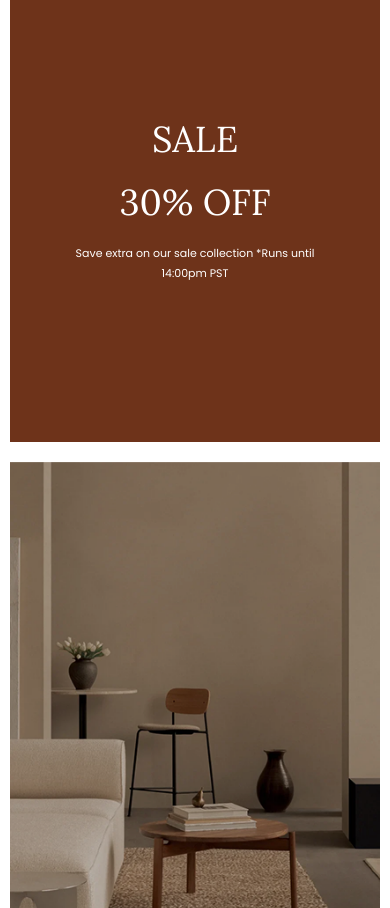
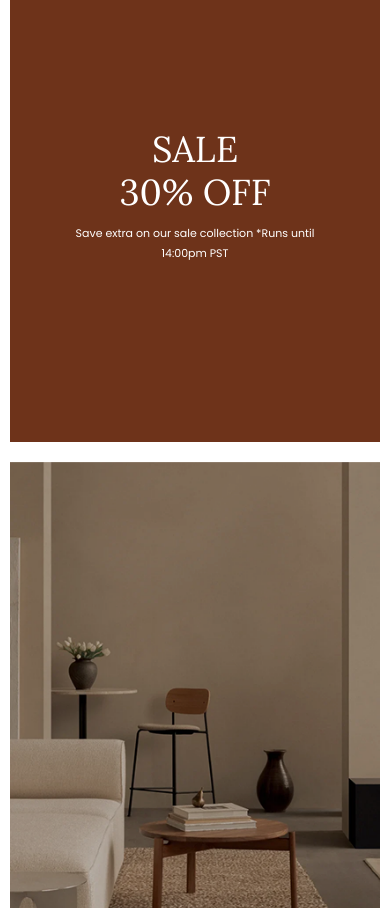
Before and after one commit to dangno1/orangy, a website: page index.html in a window 390 px wide. Shown: the part 3365-4273 px from the top of the page. Drawn offline with nearby package versions, Linux system fonts and the light colour scheme.

Commit message:
Orangy-responsive-banner: Update responsive banner

```diff
--- a/src/scss/banner.scss
+++ b/src/scss/banner.scss
@@ -50,7 +50,18 @@
     }
 }
 
-@media (max-width: 500px) {
+@media (max-width: 900px) {
+    .banner {
+        gap: 3rem;
+
+        &__title {
+            font-size: 3.6rem;
+            line-height: 4.3rem;
+        }
+    }
+}
+
+@media (max-width: 768px) {
     .banner {
         flex-wrap: wrap;
         gap: 2rem;
@@ -63,9 +74,5 @@
         &__content {
             width: 70%;
         }
-
-        &__title {
-            font-size: 3.6rem;
-        }
     }
 }
```
Also changed, not shown: src/styles.css, 1 other file.
